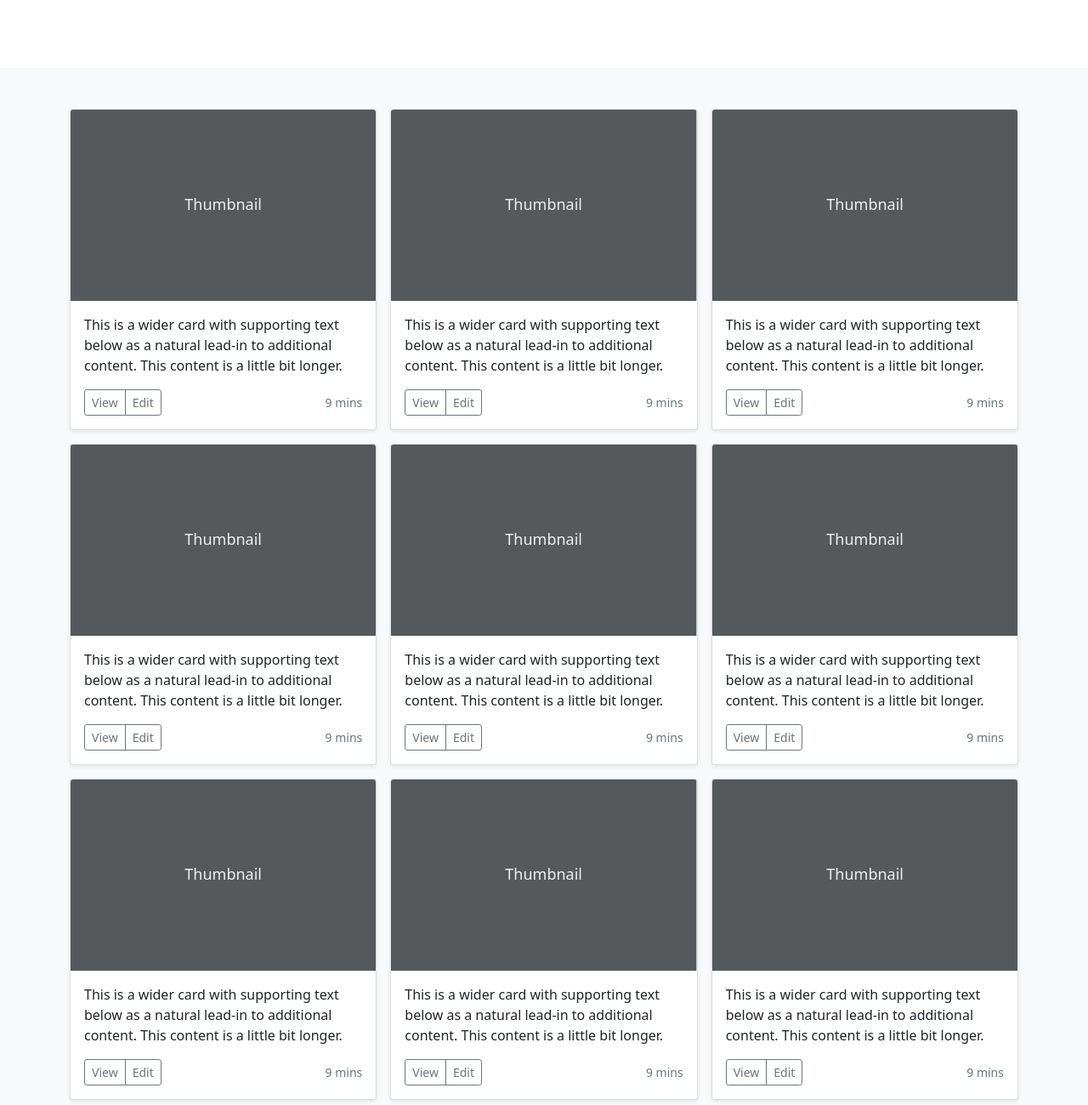
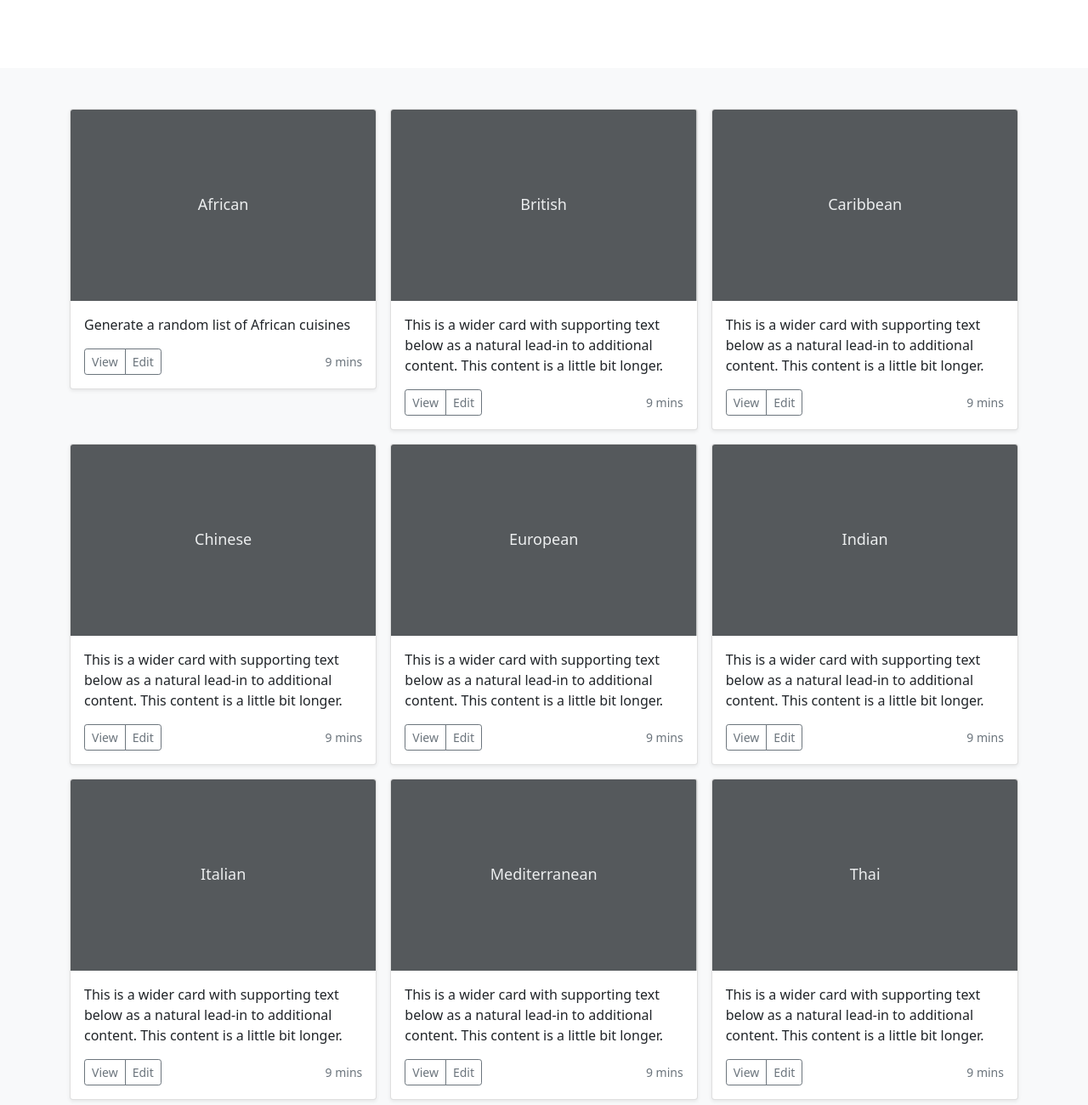
Before and after one commit to michaelkielt/WebApp1, a plain HTML site: page index.html in a window 1280 px wide. Shown: the part 400-1700 px from the top of the page at 85% size. Drawn offline with nearby package versions, Linux system fonts and the light colour scheme.

Commit message:
added cuisine types to thumbnails

```diff
--- a/index.html
+++ b/index.html
@@ -80,7 +80,29 @@
                                 preserveAspectRatio="xMidYMid slice" focusable="false">
                                 <title>Placeholder</title>
                                 <rect width="100%" height="100%" fill="#55595c" /><text x="50%" y="50%" fill="#eceeef"
-                                    dy=".3em">Thumbnail</text>
+                                    dy=".3em">African</text>
+                            </svg>
+
+                            <div class="card-body">
+                                <p class="card-text">Generate a random list of African cuisines</p>
+                                <div class="d-flex justify-content-between align-items-center">
+                                    <div class="btn-group">
+                                        <button type="button" class="btn btn-sm btn-outline-secondary">View</button>
+                                        <button type="button" class="btn btn-sm btn-outline-secondary">Edit</button>
+                                    </div>
+                                    <small class="text-muted">9 mins</small>
+                                </div>
+                            </div>
+                        </div>
+                    </div>
+                    <div class="col">
+                        <div class="card shadow-sm">
+                            <svg class="bd-placeholder-img card-img-top" width="100%" height="225"
+                                xmlns="http://www.w3.org/2000/svg" role="img" aria-label="Placeholder: Thumbnail"
+                                preserveAspectRatio="xMidYMid slice" focusable="false">
+                                <title>Placeholder</title>
+                                <rect width="100%" height="100%" fill="#55595c" /><text x="50%" y="50%" fill="#eceeef"
+                                    dy=".3em">British</text>
                             </svg>
 
                             <div class="card-body">
@@ -103,30 +125,7 @@
                                 preserveAspectRatio="xMidYMid slice" focusable="false">
                                 <title>Placeholder</title>
                                 <rect width="100%" height="100%" fill="#55595c" /><text x="50%" y="50%" fill="#eceeef"
-                                    dy=".3em">Thumbnail</text>
-                            </svg>
-
-                            <div class="card-body">
-                                <p class="card-text">This is a wider card with supporting text below as a natural
-                                    lead-in to additional content. This content is a little bit longer.</p>
-                                <div class="d-flex justify-content-between align-items-center">
-                                    <div class="btn-group">
-                                        <button type="button" class="btn btn-sm btn-outline-secondary">View</button>
-                                        <button type="button" class="btn btn-sm btn-outline-secondary">Edit</button>
-                                    </div>
-                                    <small class="text-muted">9 mins</small>
-                                </div>
-                            </div>
-                        </div>
-                    </div>
-                    <div class="col">
-                        <div class="card shadow-sm">
-                            <svg class="bd-placeholder-img card-img-top" width="100%" height="225"
-                                xmlns="http://www.w3.org/2000/svg" role="img" aria-label="Placeholder: Thumbnail"
-                                preserveAspectRatio="xMidYMid slice" focusable="false">
-                                <title>Placeholder</title>
-                                <rect width="100%" height="100%" fill="#55595c" /><text x="50%" y="50%" fill="#eceeef"
-                                    dy=".3em">Thumbnail</text>
+                                    dy=".3em">Caribbean</text>
                             </svg>
 
                             <div class="card-body">
@@ -150,7 +149,7 @@
                                 preserveAspectRatio="xMidYMid slice" focusable="false">
                                 <title>Placeholder</title>
                                 <rect width="100%" height="100%" fill="#55595c" /><text x="50%" y="50%" fill="#eceeef"
-                                    dy=".3em">Thumbnail</text>
+                                    dy=".3em">Chinese</text>
                             </svg>
 
                             <div class="card-body">
@@ -173,7 +172,7 @@
                                 preserveAspectRatio="xMidYMid slice" focusable="false">
                                 <title>Placeholder</title>
                                 <rect width="100%" height="100%" fill="#55595c" /><text x="50%" y="50%" fill="#eceeef"
-                                    dy=".3em">Thumbnail</text>
+                                    dy=".3em">European</text>
                             </svg>
 
                             <div class="card-body">
@@ -196,7 +195,7 @@
                                 preserveAspectRatio="xMidYMid slice" focusable="false">
                                 <title>Placeholder</title>
                                 <rect width="100%" height="100%" fill="#55595c" /><text x="50%" y="50%" fill="#eceeef"
-                                    dy=".3em">Thumbnail</text>
+                                    dy=".3em">Indian</text>
                             </svg>
 
                             <div class="card-body">
@@ -220,7 +219,7 @@
                                 preserveAspectRatio="xMidYMid slice" focusable="false">
                                 <title>Placeholder</title>
                                 <rect width="100%" height="100%" fill="#55595c" /><text x="50%" y="50%" fill="#eceeef"
-                                    dy=".3em">Thumbnail</text>
+                                    dy=".3em">Italian</text>
                             </svg>
 
                             <div class="card-body">
@@ -243,7 +242,7 @@
                                 preserveAspectRatio="xMidYMid slice" focusable="false">
                                 <title>Placeholder</title>
                                 <rect width="100%" height="100%" fill="#55595c" /><text x="50%" y="50%" fill="#eceeef"
-                                    dy=".3em">Thumbnail</text>
+                                    dy=".3em">Mediterranean</text>
                             </svg>
 
                             <div class="card-body">
@@ -266,7 +265,7 @@
                                 preserveAspectRatio="xMidYMid slice" focusable="false">
                                 <title>Placeholder</title>
                                 <rect width="100%" height="100%" fill="#55595c" /><text x="50%" y="50%" fill="#eceeef"
-                                    dy=".3em">Thumbnail</text>
+                                    dy=".3em">Thai</text>
                             </svg>
 
                             <div class="card-body">
```
